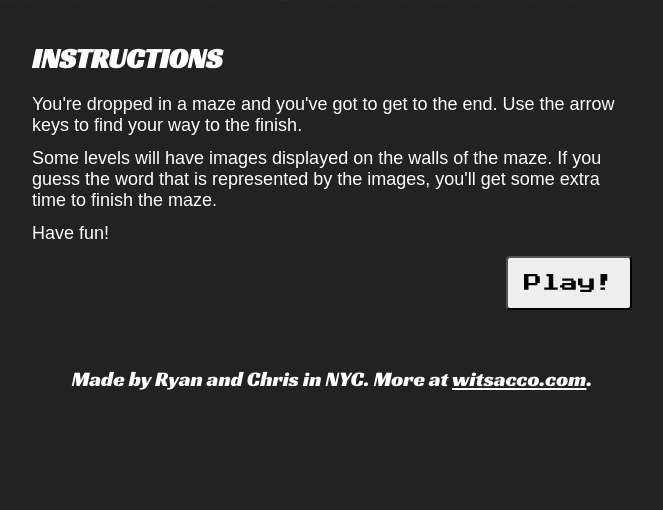
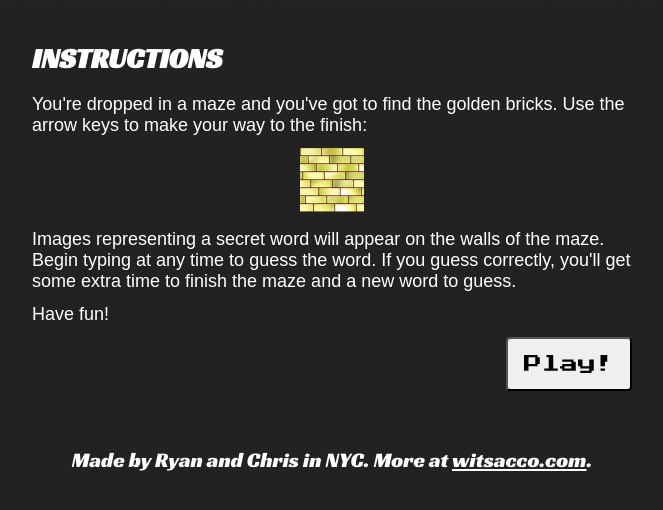
Before and after one commit to Witsacco/ImageMaze, a Flask app: page / in a window 1280 px wide. Shown: the part 198-708 px from the top of the page, without its empty margins (308-971 px from the left). Run offline with Flask 2, Linux system fonts and the light colour scheme; some libraries are stand-ins or nearby versions; some web fonts are replaced.

Commit message:
Clarified instructions.

```diff
--- a/static/style/main.css
+++ b/static/style/main.css
@@ -46,6 +46,10 @@ header h1 {
 
 .right {
     text-align: right;
+}
+
+.center {
+	text-align: center;
 }
 
 .retro-button {
--- a/templates/index.html
+++ b/templates/index.html
@@ -174,12 +174,19 @@
 
 			<h3>Instructions</h3>
 
-			<p>You're dropped in a maze and you've got to get to the end. Use
-				the arrow keys to find your way to the finish.</p>
+			<p>You're dropped in a maze and you've got to find the golden bricks. Use
+				the arrow keys to make your way to the finish:
+			</p>
 
-			<p>Some levels will have images displayed on the walls of the maze.
-				If you guess the word that is represented by the images, you'll
-				get some extra time to finish the maze.</p>
+			<p class="center">
+			 <img src="static/_images/goldbricks.jpeg" height="64px" width="64px" />
+			</p>
+
+
+			<p>Images representing a secret word will appear on the walls of the maze.
+				Begin typing at any time to guess the word.  If you guess
+				correctly, you'll get some extra time to finish the maze
+				and a new word to guess.</p>
 
 			<p>Have fun!</p>
 
@@ -196,7 +203,7 @@
 
 	<!-- Preload images for our maze textures -->
 	<img src="static/_images/bricks.jpeg" style="display: none;" />
-	<img src="static/_images/goldbricks.jpeg" style="display: none;" />
+
 
  </body>
 </html>
```
